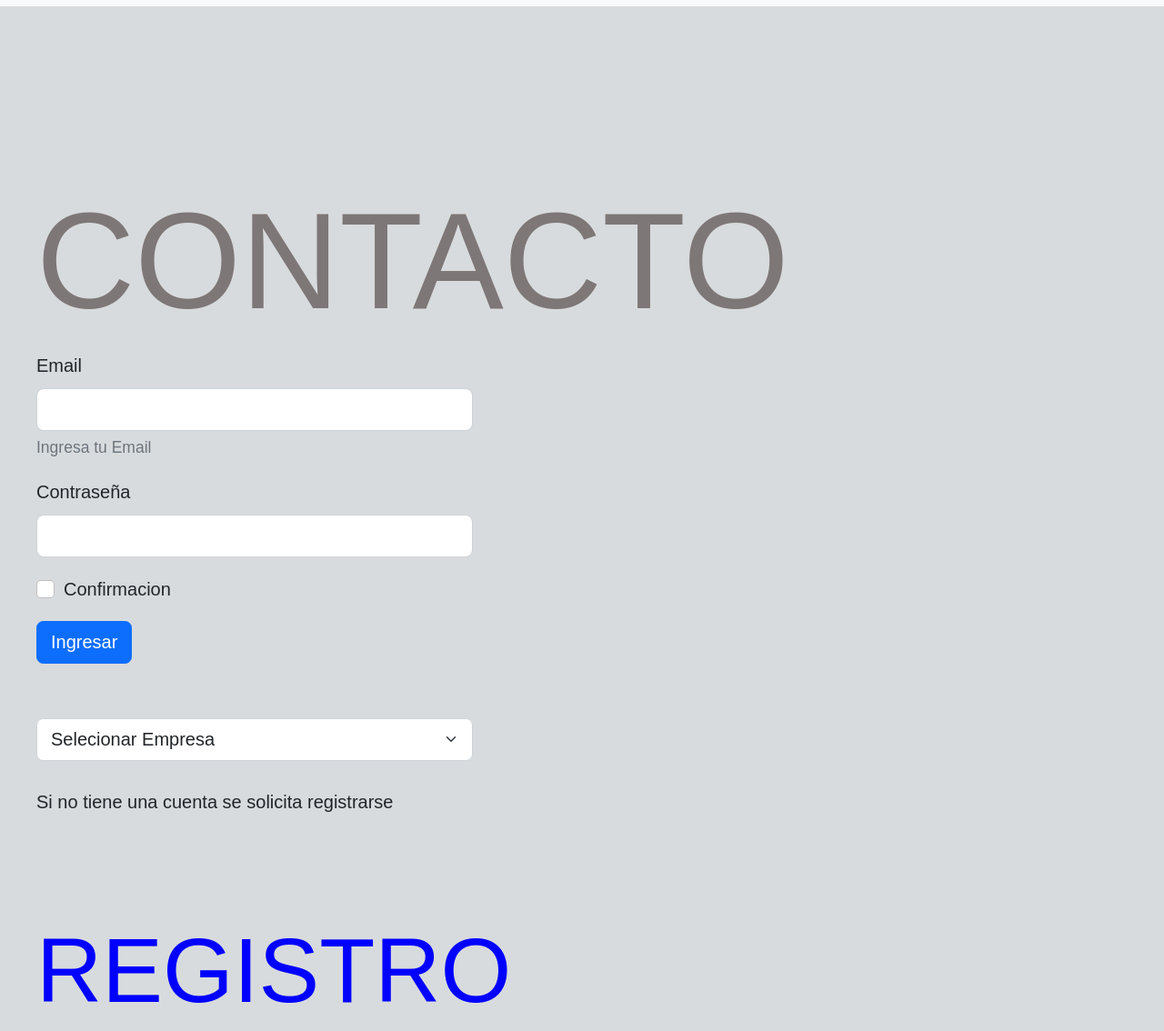
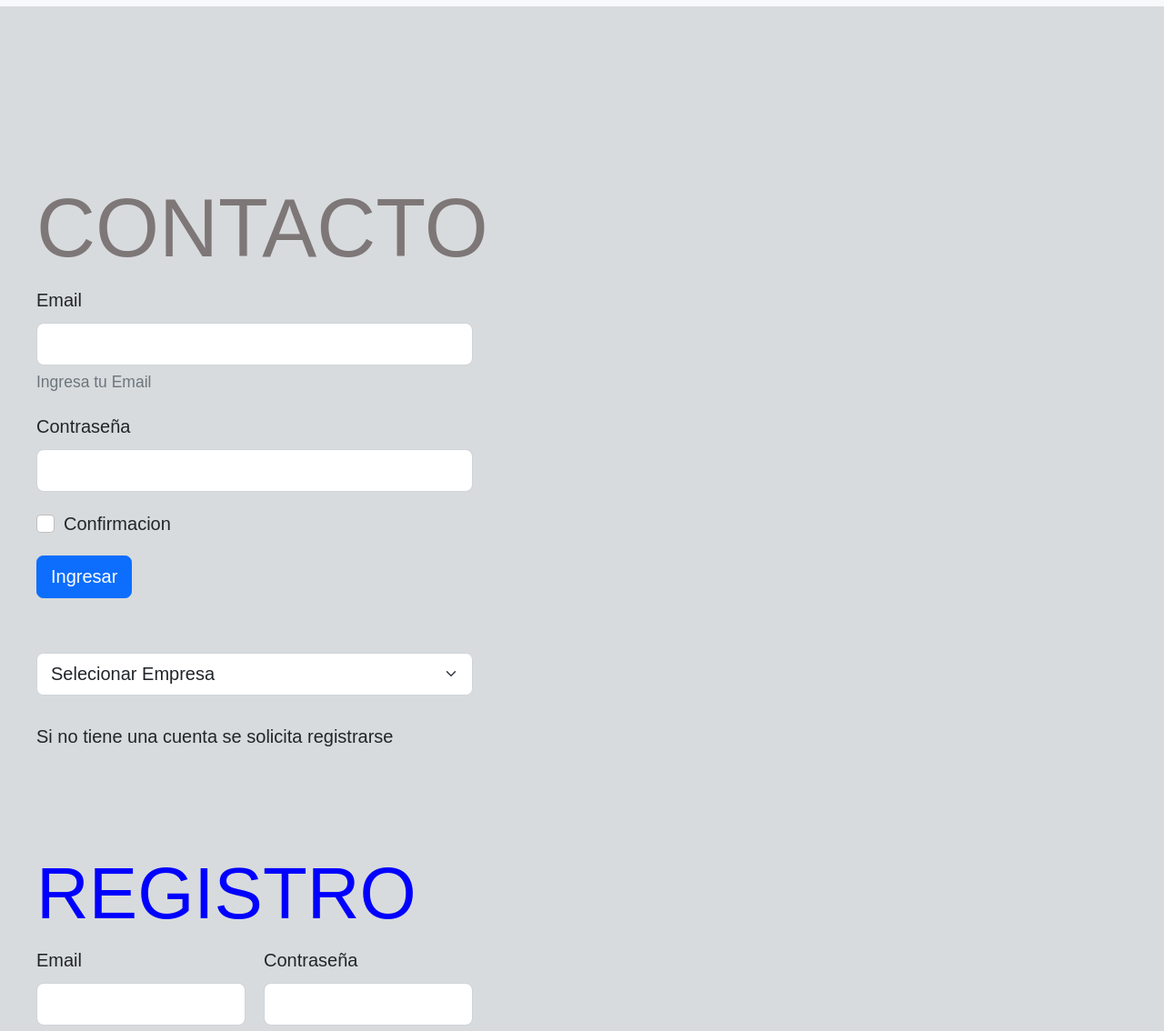
Before and after one commit to gabilan129/urquiza, a plain HTML site: page empresas/contacto.html in a window 1280 px wide. Shown: the part 114-1248 px from the top of the page at 91% size. Drawn offline with nearby package versions, Linux system fonts and the light colour scheme.

Commit message:
hice merge del trabajofinal3 listo para subir al server

```diff
--- a/css/_mixin.scss
+++ b/css/_mixin.scss
@@ -11,9 +11,9 @@
 
 .titulo_contacto--huno {
 
-    @include estilosTexto(rgb(126, 119, 119), 150px, 500)
+    @include estilosTexto(rgb(126, 119, 119), 90px, 500)
 }
 
 .titulo_contacto--hdos {
-    @include estilosTexto(blue, 100px, 400)
+    @include estilosTexto(blue, 80px, 400)
 }
```
Also changed, not shown: css/style.css, 1 other file.
